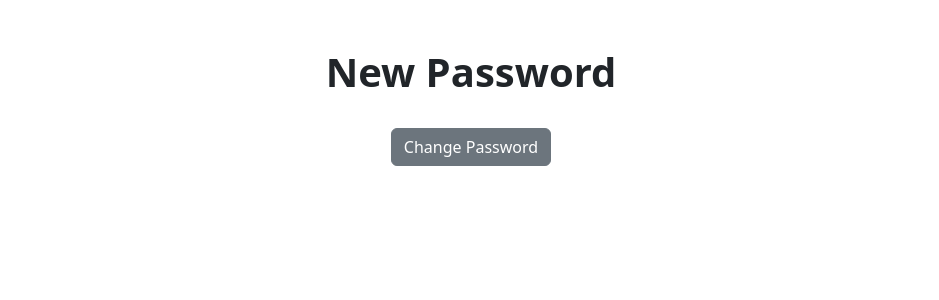
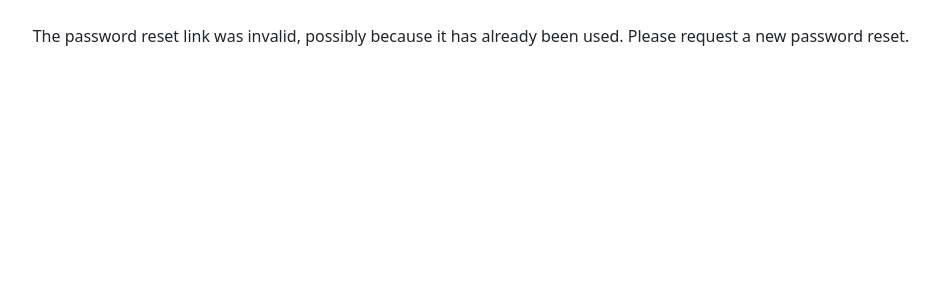
Before and after one commit to Fahad-Habib/Django-DRF-Boilerplate, a Django app: page /user/password/reset/1/1/ in a window 1280 px wide. Shown: the part 57-357 px from the top of the page, without its empty margins (169-1108 px from the left). Run offline with Django 4.2, Linux system fonts and the light colour scheme.

Commit message:
Handle invalid resets

```diff
--- a/users/passwords/templates/password_reset_confirm.html
+++ b/users/passwords/templates/password_reset_confirm.html
@@ -3,6 +3,7 @@
 {% block content %}
 
 <div class="container">
+    {% if validlink %}
         <div class="col-md-4 offset-md-4 text-center">
             <br/>
             <h1><strong>New Password</strong></h1>
@@ -13,6 +14,9 @@
                 <button type="submit" class="btn btn-secondary">Change Password</button>
             </form>
         </div>
+    {% else %}
+        <p class="text-center">The password reset link was invalid, possibly because it has already been used. Please request a new password reset.</p>
+    {% endif %}
 </div>
 
 {% endblock %}
--- a/users/passwords/views.py
+++ b/users/passwords/views.py
@@ -12,8 +12,8 @@ from users.passwords.forms import (CustomPasswordResetForm,
 class CustomPasswordResetView(PasswordResetView):
     """Customize Password Reset View."""
 
+    template_name = 'reset_password.html'
     form_class = CustomPasswordResetForm
-    template_name = 'reset_password.html'
 
 
 class CustomPasswordResetDoneView(PasswordResetDoneView):
```
Lines whose indentation alone changed are shown as unchanged.
